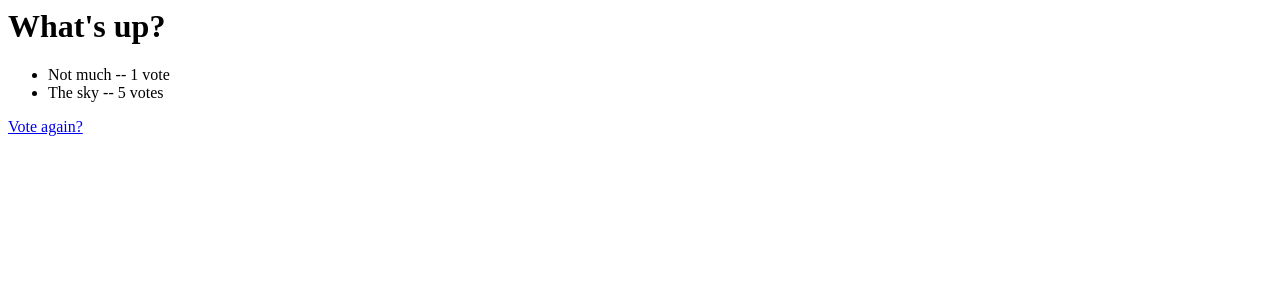
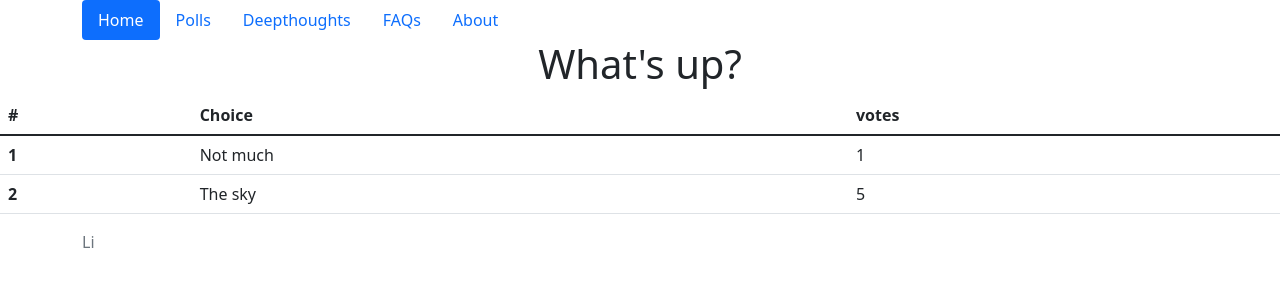
Before and after one commit to JimmyLeeeee/DjangoSite, a Django app: page /polls/1/results/ in a window 1280 px wide. Shown: the top 300 px of the page. Run offline with Django 3.2, Linux system fonts and the light colour scheme; data comes from the database, SQL or seed files in the repository; both versions use the stored data as it was after the commit.

Commit message:
final work

```diff
--- a/mysite/settings.py
+++ b/mysite/settings.py
@@ -31,6 +31,7 @@ ALLOWED_HOSTS = []
 # Application definition
 
 INSTALLED_APPS = [
+    'bootstrap5',
     'polls.apps.PollsConfig',
     'django.contrib.admin',
     'django.contrib.auth',
--- a/polls/models.py
+++ b/polls/models.py
@@ -33,3 +33,9 @@ class Choice(models.Model):
 
     def __str__(self):
         return self.choice_text
+
+
+class Deepthoughts(models.Model):
+    text = models.CharField(max_length=200)
+    def __str__(self):
+        return (self.text)
--- a/polls/templates/polls/results.html
+++ b/polls/templates/polls/results.html
@@ -1,9 +1,54 @@
+<link href="https://cdn.jsdelivr.net/npm/bootstrap@5.1.1/dist/css/bootstrap.min.css" rel="stylesheet" integrity="sha384-F3w7mX95PdgyTmZZMECAngseQB83DfGTowi0iMjiWaeVhAn4FJkqJByhZMI3AhiU" crossorigin="anonymous">
+<head>
+<style>
+    .fixed-header{
+        top : 0;
+    }
+    .fixed-footer{
+        bottom : 0;
+    }
+</style>
+</head>
+<div class = 'fixed-header'>
+<div class = 'container'>
+
+
+<ul class="nav nav-pills">
+        <li class="nav-item"><a href="#" class="nav-link active" aria-current="page">Home</a></li>
+        <li class="nav-item"><a href="#" class="nav-link">Polls</a></li>
+        <li class="nav-item"><a href="#" class="nav-link">Deepthoughts</a></li>
+        <li class="nav-item"><a href="#" class="nav-link">FAQs</a></li>
+        <li class="nav-item"><a href="#" class="nav-link">About</a></li>
+      </ul>
+</div>
+</div>
+<div align = 'center'>
 <h1>{{ question.question_text }}</h1>
 
-<ul>
-{% for choice in question.choice_set.all %}
-    <li>{{ choice.choice_text }} -- {{ choice.votes }} vote{{ choice.votes|pluralize }}</li>
-{% endfor %}
-</ul>
 
-<a href="{% url 'polls:detail' question.id %}">Vote again?</a>
+<table class="table">
+    <thead>
+      <tr>
+        <th scope="col">#</th>
+        <th scope="col">Choice</th>
+        <th scope="col">votes</th>
+      </tr>
+    </thead>
+    <tbody>
+    {% for choice in question.choice_set.all %}
+      <tr>
+        <th scope="row">{{choice.id}}</th>
+        <td>{{ choice.choice_text }}</td>
+        <td>{{ choice.votes }}</td>
+      </tr>
+    {% endfor %}
+    </tbody>
+</table>
+
+</div>
+<div class = 'fixed-footer'>
+<div class = 'container'>
+<div class="col-md-4 d-flex align-items-center">
+    <span class="text-muted"> Li</span>
+</div>
+</div>
--- a/polls/urls.py
+++ b/polls/urls.py
@@ -8,4 +8,9 @@ urlpatterns = [
     path('<int:pk>/', views.DetailView.as_view(), name='detail'),
     path('<int:pk>/results/', views.ResultsView.as_view(), name='results'),
     path('<int:question_id>/vote/', views.vote, name='vote'),
+
+    path('deepthoughts/', views.DeepthoughtsView.as_view(), name='deepthoughts'),
+    path('deepthoughts/submit/', views.submit, name='submit'),
+    path('deepthoughts/list/', views.ListView.as_view(), name='list'),
+
 ]
--- a/polls/views.py
+++ b/polls/views.py
@@ -7,7 +7,7 @@ from django.shortcuts import get_object_or_404, render
 
 from django.http import HttpResponse, HttpResponseRedirect
 
-from .models import Choice, Question
+from .models import Choice, Question, Deepthoughts
 
 class IndexView(generic.ListView):
     template_name = 'polls/index.html'
@@ -53,3 +53,23 @@ def vote(request, question_id):
         # with POST data. This prevents data from being posted twice if a
         # user hits the Back button.
         return HttpResponseRedirect(reverse('polls:results', args=(question.id,)))
+
+
+class DeepthoughtsView(generic.CreateView):
+    model = Deepthoughts
+    template_name = 'polls/deepthoughts.html'
+    fields = ['text']
+
+class ListView(generic.ListView):
+    context_object_name = 'latest_thoughts_list'
+    template_name = 'polls/list.html'
+    def get_queryset(self):
+        return Deepthoughts.objects.all()
+
+def submit(request):
+    d_text = request.POST.get('content')
+    if d_text == '':
+        return render(request, 'polls/deepthoughts.html')
+    tmp = Deepthoughts(text = d_text)
+    tmp.save()
+    return HttpResponseRedirect(reverse('polls:list'))
```
Also changed, not shown: polls/admin.py (+9 -1 lines), polls/templates/polls/deepthoughts.html (added, +19 -0 lines), polls/templates/polls/detail.html (+35 -5 lines), polls/templates/polls/index.html (+13 -3 lines), polls/templates/polls/list.html (added, +33 -0 lines), requirements.txt (added, +8 -0 lines), db.sqlite3, polls/migrations/0002_thought.py (added), polls/migrations/0003_auto_20210925_1827.py (added), polls/migrations/0004_remove_deepthoughts_title.py (added).
